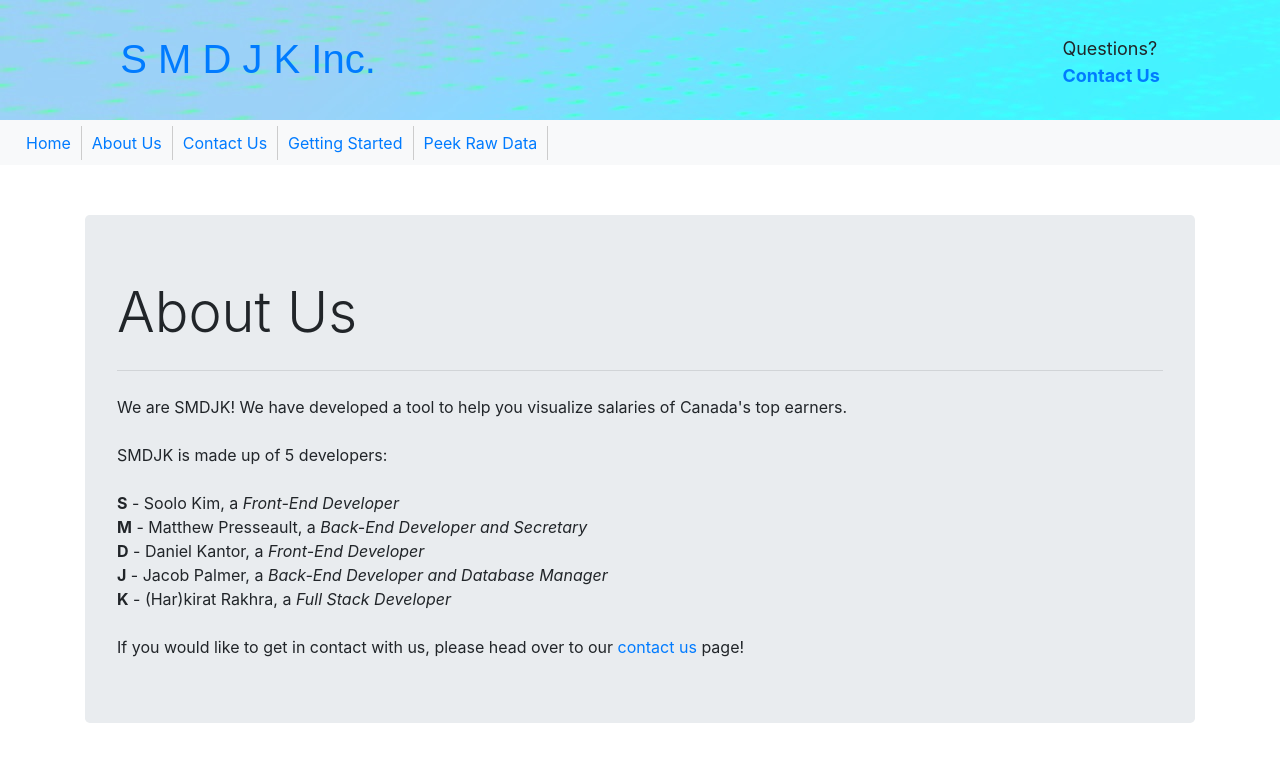
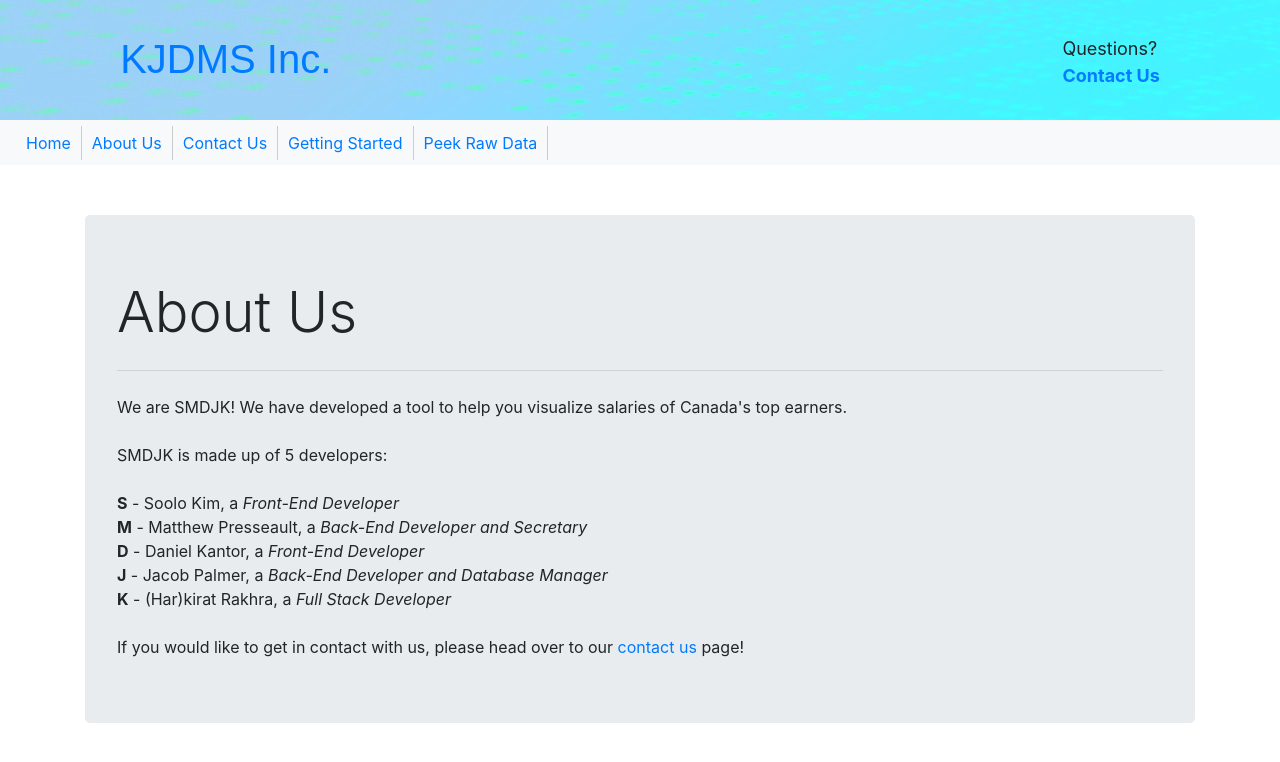
Before and after one commit to Krakhra/sunshine-visualization-tool, a website: page public/about.html in a window 1280 px wide. Drawn offline with nearby package versions, Linux system fonts and the light colour scheme; a web font is replaced by a local one.

Commit message:
updated content

```diff
--- a/public/about.html
+++ b/public/about.html
@@ -11,7 +11,7 @@
     <!-- Header -->
     <div class="header">
       <div class="title-link">
-        <a href="/"><h1>S M D J K Inc.</h1></a>
+        <a href="/"><h1>KJDMS Inc.</h1></a>
       </div>
       <div class="contact">
         Questions?<br><a href="/contact"><b>Contact Us</b></a>
```
Also changed, not shown: public/contact.html (+1 -1 lines), public/data.html (+1 -1 lines), public/index.html (+4 -3 lines), public/start.html (+1 -1 lines).
